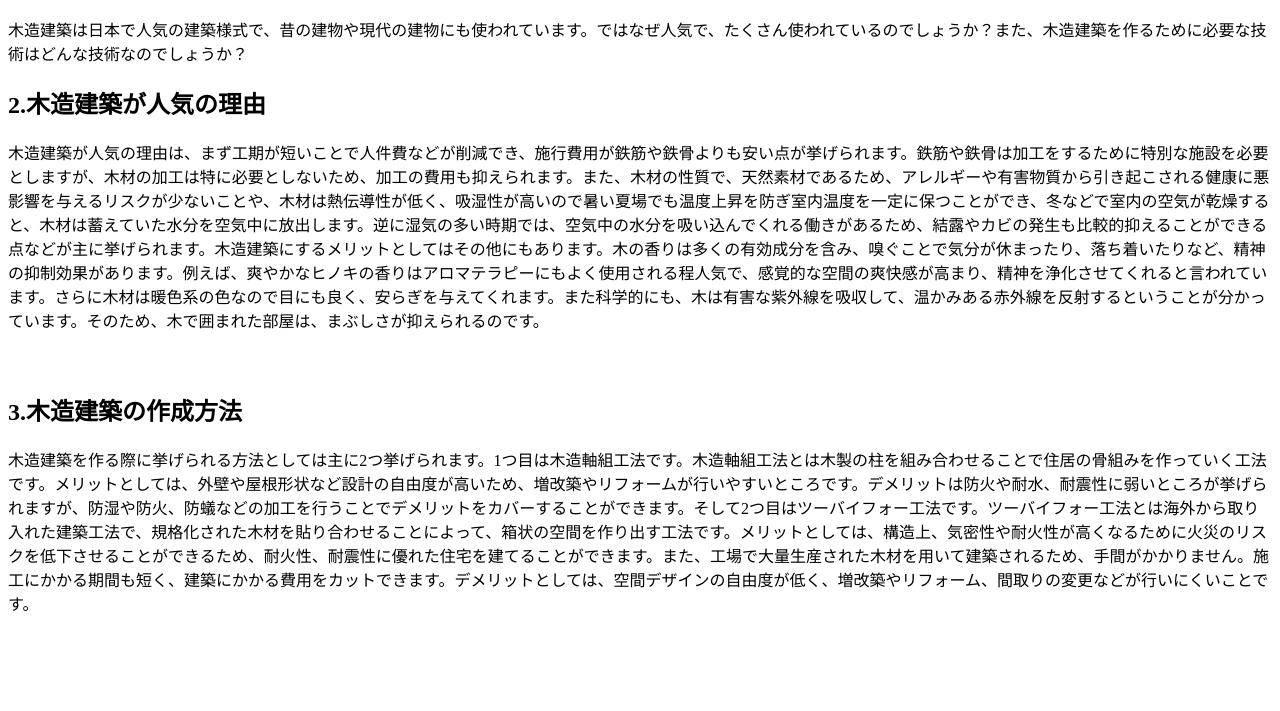
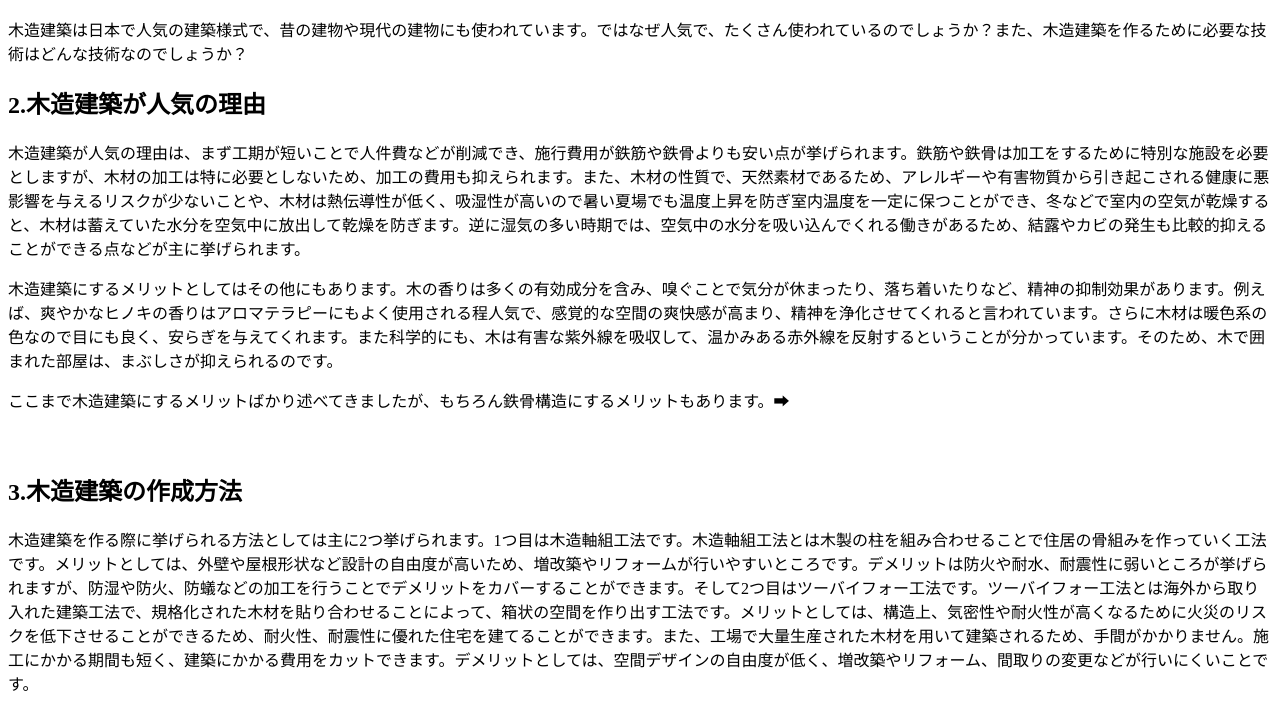
Before and after one commit to 1240007k/1240007k.github.io, a plain HTML site: page cl2020.html in a window 1280 px wide. Shown: the part 113-824 px from the top of the page. Before the commit the page ends 800 px from the top, so only its background shows below. Drawn offline with Linux system fonts and the light colour scheme.

Commit message:
Update cl2020.html

```diff
--- a/cl2020.html
+++ b/cl2020.html
@@ -7,6 +7,8 @@
   <H2>1.はじめに</H2>
   <P>木造建築は日本で人気の建築様式で、昔の建物や現代の建物にも使われています。ではなぜ人気で、たくさん使われているのでしょうか？また、木造建築を作るために必要な技術はどんな技術なのでしょうか？</P>
   <H2>2.木造建築が人気の理由</H2>
-  <P>木造建築が人気の理由は、まず工期が短いことで人件費などが削減でき、施行費用が鉄筋や鉄骨よりも安い点が挙げられます。鉄筋や鉄骨は加工をするために特別な施設を必要としますが、木材の加工は特に必要としないため、加工の費用も抑えられます。また、木材の性質で、天然素材であるため、アレルギーや有害物質から引き起こされる健康に悪影響を与えるリスクが少ないことや、木材は熱伝導性が低く、吸湿性が高いので暑い夏場でも温度上昇を防ぎ室内温度を一定に保つことができ、冬などで室内の空気が乾燥すると、木材は蓄えていた水分を空気中に放出します。逆に湿気の多い時期では、空気中の水分を吸い込んでくれる働きがあるため、結露やカビの発生も比較的抑えることができる点などが主に挙げられます。木造建築にするメリットとしてはその他にもあります。木の香りは多くの有効成分を含み、嗅ぐことで気分が休まったり、落ち着いたりなど、精神の抑制効果があります。例えば、爽やかなヒノキの香りはアロマテラピーにもよく使用される程人気で、感覚的な空間の爽快感が高まり、精神を浄化させてくれると言われています。さらに木材は暖色系の色なので目にも良く、安らぎを与えてくれます。また科学的にも、木は有害な紫外線を吸収して、温かみある赤外線を反射するということが分かっています。そのため、木で囲まれた部屋は、まぶしさが抑えられるのです。</P>
+  <P>木造建築が人気の理由は、まず工期が短いことで人件費などが削減でき、施行費用が鉄筋や鉄骨よりも安い点が挙げられます。鉄筋や鉄骨は加工をするために特別な施設を必要としますが、木材の加工は特に必要としないため、加工の費用も抑えられます。また、木材の性質で、天然素材であるため、アレルギーや有害物質から引き起こされる健康に悪影響を与えるリスクが少ないことや、木材は熱伝導性が低く、吸湿性が高いので暑い夏場でも温度上昇を防ぎ室内温度を一定に保つことができ、冬などで室内の空気が乾燥すると、木材は蓄えていた水分を空気中に放出して乾燥を防ぎます。逆に湿気の多い時期では、空気中の水分を吸い込んでくれる働きがあるため、結露やカビの発生も比較的抑えることができる点などが主に挙げられます。</P>
+ <P>木造建築にするメリットとしてはその他にもあります。木の香りは多くの有効成分を含み、嗅ぐことで気分が休まったり、落ち着いたりなど、精神の抑制効果があります。例えば、爽やかなヒノキの香りはアロマテラピーにもよく使用される程人気で、感覚的な空間の爽快感が高まり、精神を浄化させてくれると言われています。さらに木材は暖色系の色なので目にも良く、安らぎを与えてくれます。また科学的にも、木は有害な紫外線を吸収して、温かみある赤外線を反射するということが分かっています。そのため、木で囲まれた部屋は、まぶしさが抑えられるのです。</P>
+  <P>ここまで木造建築にするメリットばかり述べてきましたが、もちろん鉄骨構造にするメリットもあります。➡<a here=""></a></P>
 　<H2>3.木造建築の作成方法</H2>
   <P>木造建築を作る際に挙げられる方法としては主に2つ挙げられます。1つ目は木造軸組工法です。木造軸組工法とは木製の柱を組み合わせることで住居の骨組みを作っていく工法です。メリットとしては、外壁や屋根形状など設計の自由度が高いため、増改築やリフォームが行いやすいところです。デメリットは防火や耐水、耐震性に弱いところが挙げられますが、防湿や防火、防蟻などの加工を行うことでデメリットをカバーすることができます。そして2つ目はツーバイフォー工法です。ツーバイフォー工法とは海外から取り入れた建築工法で、規格化された木材を貼り合わせることによって、箱状の空間を作り出す工法です。メリットとしては、構造上、気密性や耐火性が高くなるために火災のリスクを低下させることができるため、耐火性、耐震性に優れた住宅を建てることができます。また、工場で大量生産された木材を用いて建築されるため、手間がかかりません。施工にかかる期間も短く、建築にかかる費用をカットできます。デメリットとしては、空間デザインの自由度が低く、増改築やリフォーム、間取りの変更などが行いにくいことです。</P>
```
